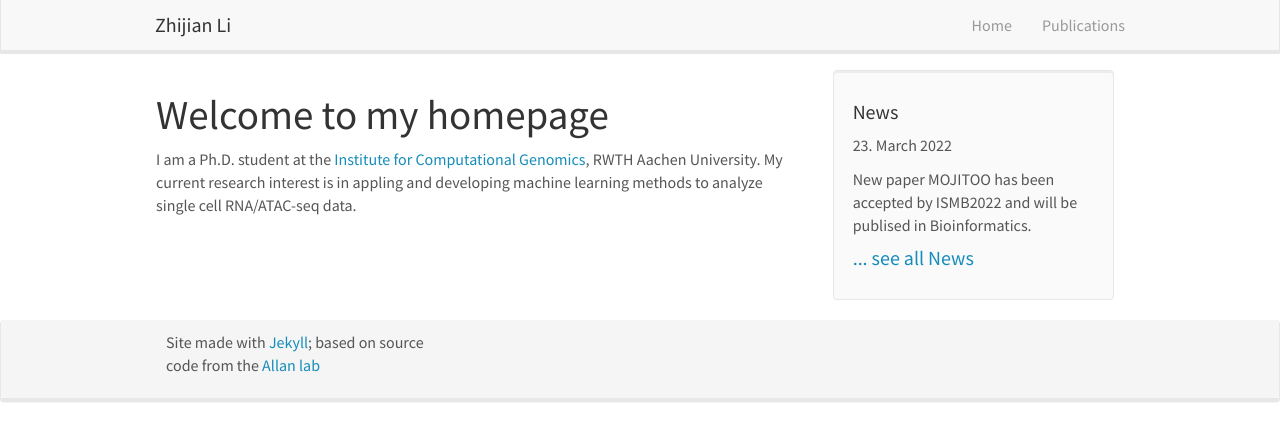
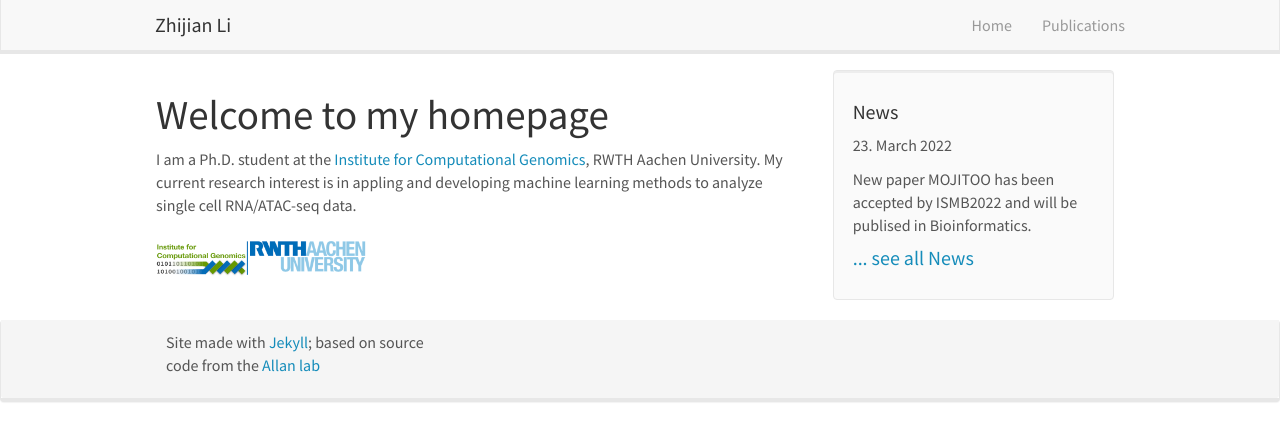
Before and after one commit to lzj1769/lzj1769.github.io, a Jekyll site: the page built from _pages/home.md, in a window 1280 px wide. Shown: the top 441 px of the page. Built offline with Jekyll 4.4.1, drawn with Linux system fonts in a browser that asks for light colours; nearby versions of some CDN libraries.

Commit message:
add logo

```diff
--- a/_pages/home.md
+++ b/_pages/home.md
@@ -7,8 +7,6 @@ permalink: /
 
 I am a Ph.D. student at the [Institute for Computational Genomics](http://www.costalab.org/), RWTH Aachen University. My current research interest is in appling and developing machine learning methods to analyze single cell RNA/ATAC-seq data.
 
-<!--
 <figure class="fourth">
-  <img src="{{ site.url }}{{ site.baseurl }}/images/logopic/rwth-log.png" style="width: 210px">
+  <img src="{{ site.url }}{{ site.baseurl }}/images/logopic/icg-logo.png" style="width: 210px">
 </figure>
--->
```
Also changed, not shown: images/logopic/icg-logo.png (added), images/logopic/rwth-log.png (deleted).
